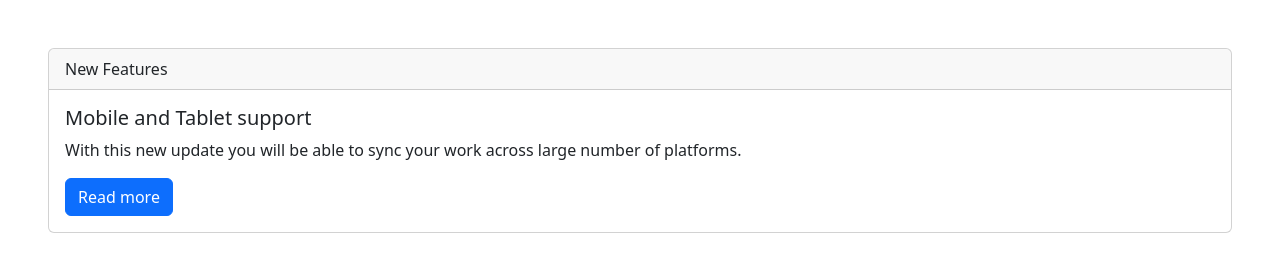
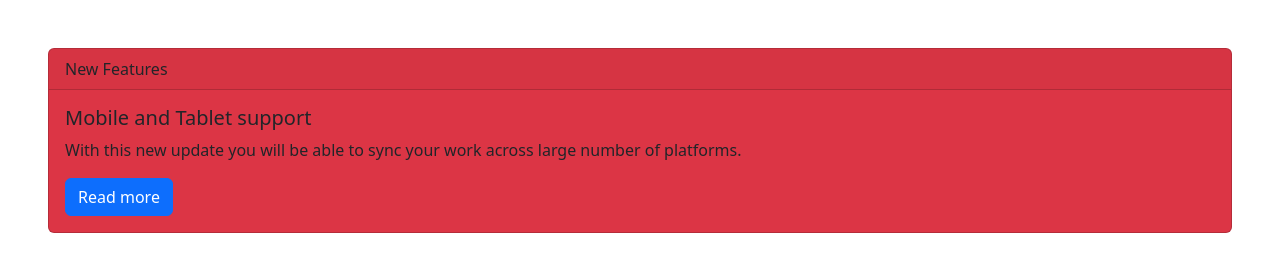
Before and after one commit to acciojob/bootstrap-card-madhes20, a website: page main.html in a window 1280 px wide. Shown: the top 278 px of the page. Drawn offline with nearby package versions, Linux system fonts and the light colour scheme.

Commit message:
Update main.html

```diff
--- a/main.html
+++ b/main.html
@@ -10,7 +10,7 @@
 
 <body>
 	<!-- the entire body must be written by student -->
-	<div class="card m-5">
+	          <div class="card m-5 bg-danger">
             <div class="card-header">
               New Features
             </div>
```
